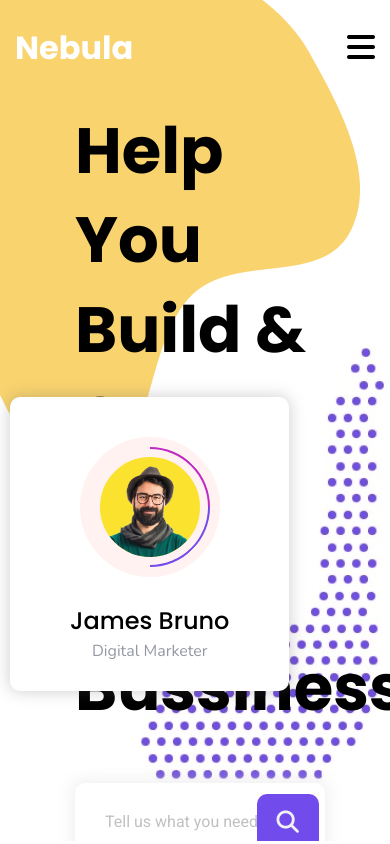
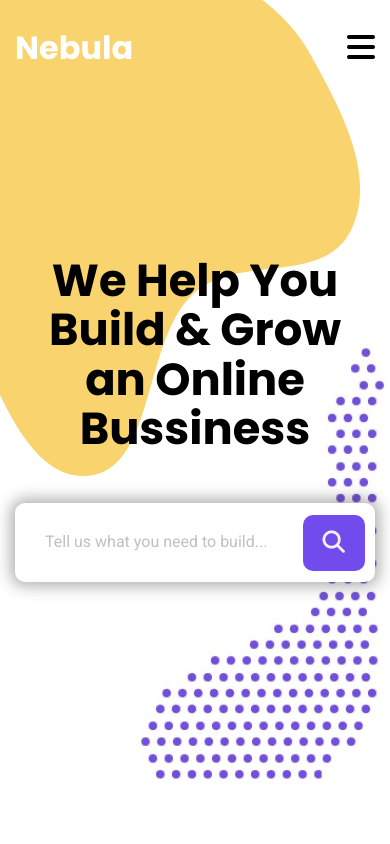
Before and after one commit to kareemayman/growing-online-businesses, a plain HTML site: page index.html in a window 390 px wide. Drawn offline with nearby package versions, Linux system fonts and the light colour scheme.

Commit message:
Made Hero Section Fully Responsive

```diff
--- a/css/main.css
+++ b/css/main.css
@@ -69,7 +69,7 @@ header nav a:last-of-type:hover {
     position: absolute;
     right: 0;
     bottom: 50px;
-    z-index: -1;
+    z-index: -2;
 }
 
 .hero .container .card {
@@ -203,6 +203,54 @@ header nav a:last-of-type:hover {
     }
 }
 
+@media (max-width: 1199px) {
+    .hero .info h1 {
+        width: 100%;
+    }
+
+    .hero .info h1 {
+        font-size: 3.5rem;
+    }
+
+    .hero .person img {
+        max-width: 100%;
+    }
+}
+
+@media (max-width: 991px) {
+    .hero .person,
+    .hero .card {
+        display: none !important;
+    }
+
+    .hero .info {
+        flex-basis: 100%;
+    }
+
+    .hero .info h1 {
+        font-size: 2.8rem;
+        text-align: center;
+        line-height: 1.1;
+    }
+
+    .landing-blob {
+        left: -32vw;
+    }
+
+    .hero form {
+        margin-bottom: 100px;
+    }
+
+    .hero form input {
+        width: 100%;
+        box-shadow: 0 0 15px 4px rgba(49, 49, 49, 0.4);
+    }
+
+    .hero form button {
+        right: 10px;
+    }
+}
+
 @media (max-width: 768px) {
     .desktop {
         display: none;
@@ -213,3 +261,9 @@ header nav a:last-of-type:hover {
         left: -90px;
     }
 }
+
+@media (max-width: 370px) {
+    .landing-blob {
+        left: -120px;
+    }
+}
```
